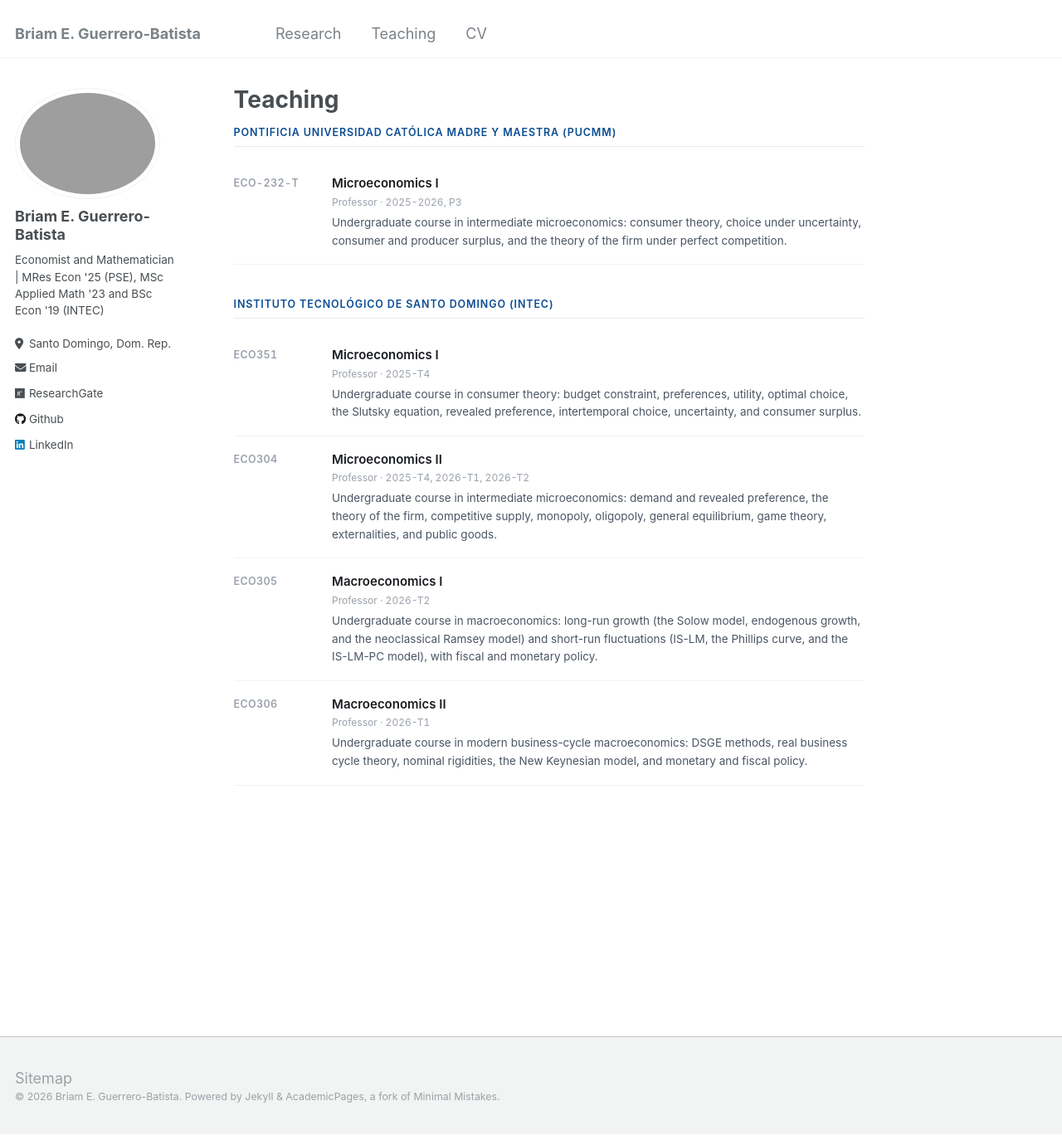
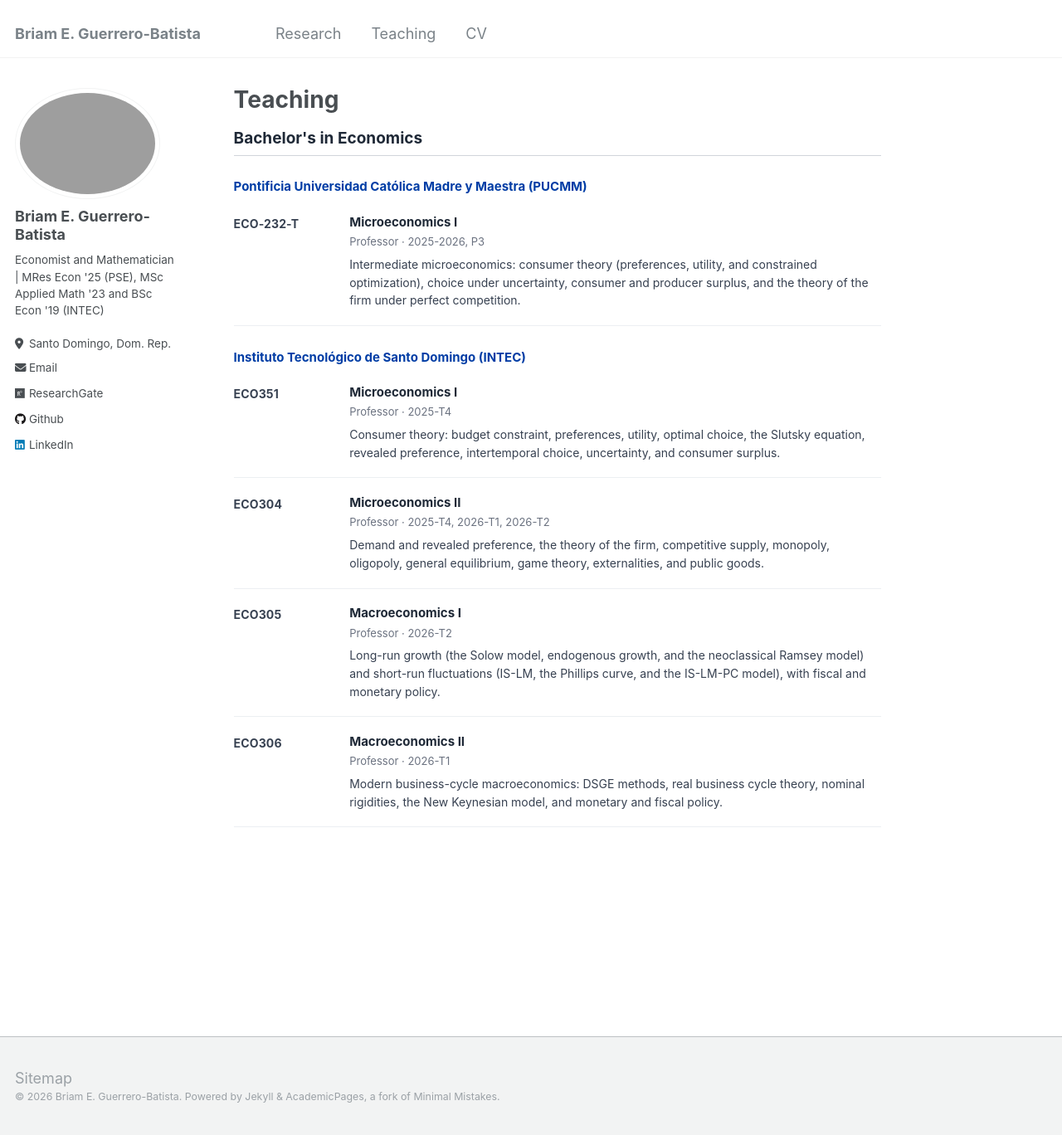
Before and after one commit to briamguerrerob/briamguerrerob.github.io, a Jekyll site: the page built from _pages/teaching.md, in a window 1280 px wide and 1368 px high. Shown: the whole window at 83% size. Built offline with Jekyll 4.4.1, drawn with Linux system fonts in a browser that asks for light colours; part of the change alters nothing that is shown.

Commit message:
Revise course descriptions and styling in teaching page
Updated course descriptions for clarity and consistency.

```diff
--- a/_pages/teaching.md
+++ b/_pages/teaching.md
@@ -8,64 +8,69 @@ author_profile: true
 {% include base_path %}
 
 <style>
-  .teaching-page { max-width: 760px; color: #1f2937; }
+  .teaching-page { max-width: 780px; }
+
+  .teaching-page h2.level {
+    color: #1f2937;
+    font-weight: 700;
+    font-size: 19px;
+    margin: 2.4rem 0 0.2rem;
+    padding-bottom: 0.45rem;
+    border-bottom: 1px solid #d1d5db;
+  }
+  .teaching-page h2.level:first-of-type { margin-top: 1.2rem; }
 
   .teaching-page h3.inst {
-    color: #0A4C93;
-    font-weight: 600;
-    font-size: 12.5px;
-    letter-spacing: 0.07em;
-    text-transform: uppercase;
-    margin: 2.2rem 0 0.9rem;
-    padding-bottom: 0.5rem;
-    border-bottom: 1px solid #e8eaed;
+    color: #003DA5;
+    font-weight: 700;
+    font-size: 15px;
+    margin: 1.6rem 0 0.2rem;
   }
-  .teaching-page h3.inst:first-of-type { margin-top: 1rem; }
 
   .course-row {
     display: grid;
-    grid-template-columns: 96px 1fr;
-    gap: 1.25rem;
-    padding: 0.95rem 0;
-    border-bottom: 1px solid #f1f2f4;
+    grid-template-columns: 118px 1fr;
+    gap: 1.2rem;
+    padding: 1.05rem 0;
+    border-bottom: 1px solid #eceff2;
   }
 
   .course-code {
-    font-size: 12.5px;
-    font-weight: 600;
-    color: #9aa1ab;
-    letter-spacing: 0.03em;
-    font-variant-numeric: tabular-nums;
-    padding-top: 2px;
+    font-weight: 700;
+    color: #374151;
+    font-size: 14px;
+    padding-top: 0.1rem;
+    letter-spacing: 0.01em;
   }
 
   .course-title {
+    font-weight: 700;
+    color: #1f2937;
     font-size: 15px;
-    font-weight: 600;
-    color: #1a1d21;
-    margin: 0;
+    margin: 0 0 0.15rem;
   }
 
   .course-meta {
-    font-size: 12px;
-    color: #9aa1ab;
-    margin: 2px 0 5px;
-    font-variant-numeric: tabular-nums;
+    color: #6b7280;
+    font-size: 13px;
+    margin: 0 0 0.35rem;
   }
 
   .course-desc {
-    font-size: 13.5px;
-    line-height: 1.6;
-    color: #4b5563;
+    color: #374151;
+    font-size: 14px;
+    line-height: 1.55;
     margin: 0;
   }
 
   @media (max-width: 600px) {
-    .course-row { grid-template-columns: 1fr; gap: 0.3rem; }
+    .course-row { grid-template-columns: 1fr; gap: 0.35rem; }
   }
 </style>
 
 <div class="teaching-page">
+
+<h2 class="level">Bachelor's in Economics</h2>
 
 <h3 class="inst">Pontificia Universidad Católica Madre y Maestra (PUCMM)</h3>
 
@@ -74,7 +79,7 @@ author_profile: true
   <div>
     <p class="course-title">Microeconomics I</p>
     <p class="course-meta">Professor · 2025-2026, P3</p>
-    <p class="course-desc">Undergraduate course in intermediate microeconomics: consumer theory, choice under uncertainty, consumer and producer surplus, and the theory of the firm under perfect competition.</p>
+    <p class="course-desc">Intermediate microeconomics: consumer theory (preferences, utility, and constrained optimization), choice under uncertainty, consumer and producer surplus, and the theory of the firm under perfect competition.</p>
   </div>
 </div>
 
@@ -85,7 +90,7 @@ author_profile: true
   <div>
     <p class="course-title">Microeconomics I</p>
     <p class="course-meta">Professor · 2025-T4</p>
-    <p class="course-desc">Undergraduate course in consumer theory: budget constraint, preferences, utility, optimal choice, the Slutsky equation, revealed preference, intertemporal choice, uncertainty, and consumer surplus.</p>
+    <p class="course-desc">Consumer theory: budget constraint, preferences, utility, optimal choice, the Slutsky equation, revealed preference, intertemporal choice, uncertainty, and consumer surplus.</p>
   </div>
 </div>
 
@@ -94,7 +99,7 @@ author_profile: true
   <div>
     <p class="course-title">Microeconomics II</p>
     <p class="course-meta">Professor · 2025-T4, 2026-T1, 2026-T2</p>
-    <p class="course-desc">Undergraduate course in intermediate microeconomics: demand and revealed preference, the theory of the firm, competitive supply, monopoly, oligopoly, general equilibrium, game theory, externalities, and public goods.</p>
+    <p class="course-desc">Demand and revealed preference, the theory of the firm, competitive supply, monopoly, oligopoly, general equilibrium, game theory, externalities, and public goods.</p>
   </div>
 </div>
 
@@ -103,7 +108,7 @@ author_profile: true
   <div>
     <p class="course-title">Macroeconomics I</p>
     <p class="course-meta">Professor · 2026-T2</p>
-    <p class="course-desc">Undergraduate course in macroeconomics: long-run growth (the Solow model, endogenous growth, and the neoclassical Ramsey model) and short-run fluctuations (IS-LM, the Phillips curve, and the IS-LM-PC model), with fiscal and monetary policy.</p>
+    <p class="course-desc">Long-run growth (the Solow model, endogenous growth, and the neoclassical Ramsey model) and short-run fluctuations (IS-LM, the Phillips curve, and the IS-LM-PC model), with fiscal and monetary policy.</p>
   </div>
 </div>
 
@@ -112,8 +117,15 @@ author_profile: true
   <div>
     <p class="course-title">Macroeconomics II</p>
     <p class="course-meta">Professor · 2026-T1</p>
-    <p class="course-desc">Undergraduate course in modern business-cycle macroeconomics: DSGE methods, real business cycle theory, nominal rigidities, the New Keynesian model, and monetary and fiscal policy.</p>
+    <p class="course-desc">Modern business-cycle macroeconomics: DSGE methods, real business cycle theory, nominal rigidities, the New Keynesian model, and monetary and fiscal policy.</p>
   </div>
 </div>
 
+<!-- ═══════════════════════════════════════════════════════════
+     MASTER'S SECTION — add when ready. Copy the pattern above:
+     <h2 class="level">Master's in Mathematics of Stochastic Processes</h2>
+     <h3 class="inst">Institution name</h3>
+     <div class="course-row"> ... </div>
+════════════════════════════════════════════════════════════ -->
+
 </div>
```
